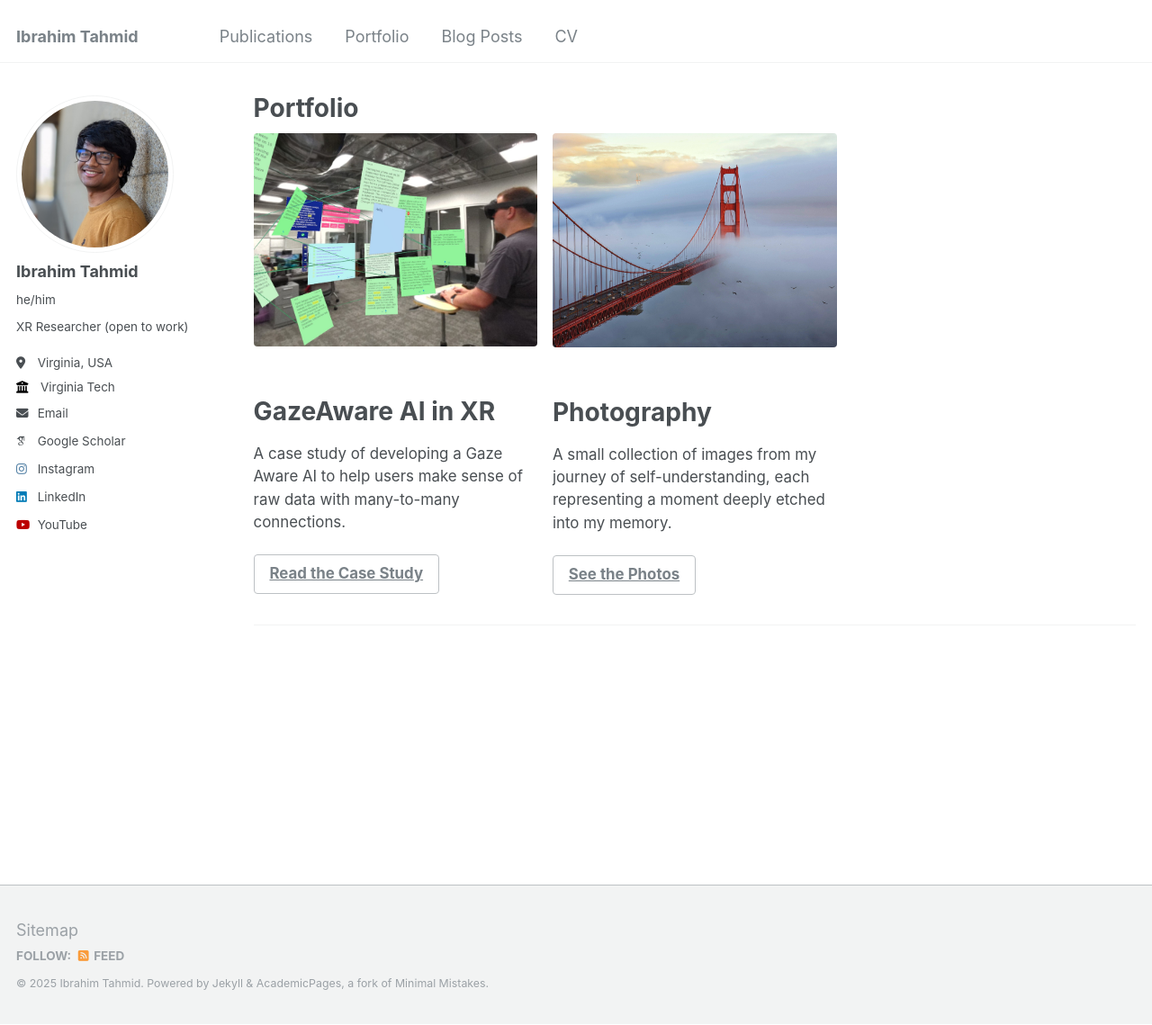
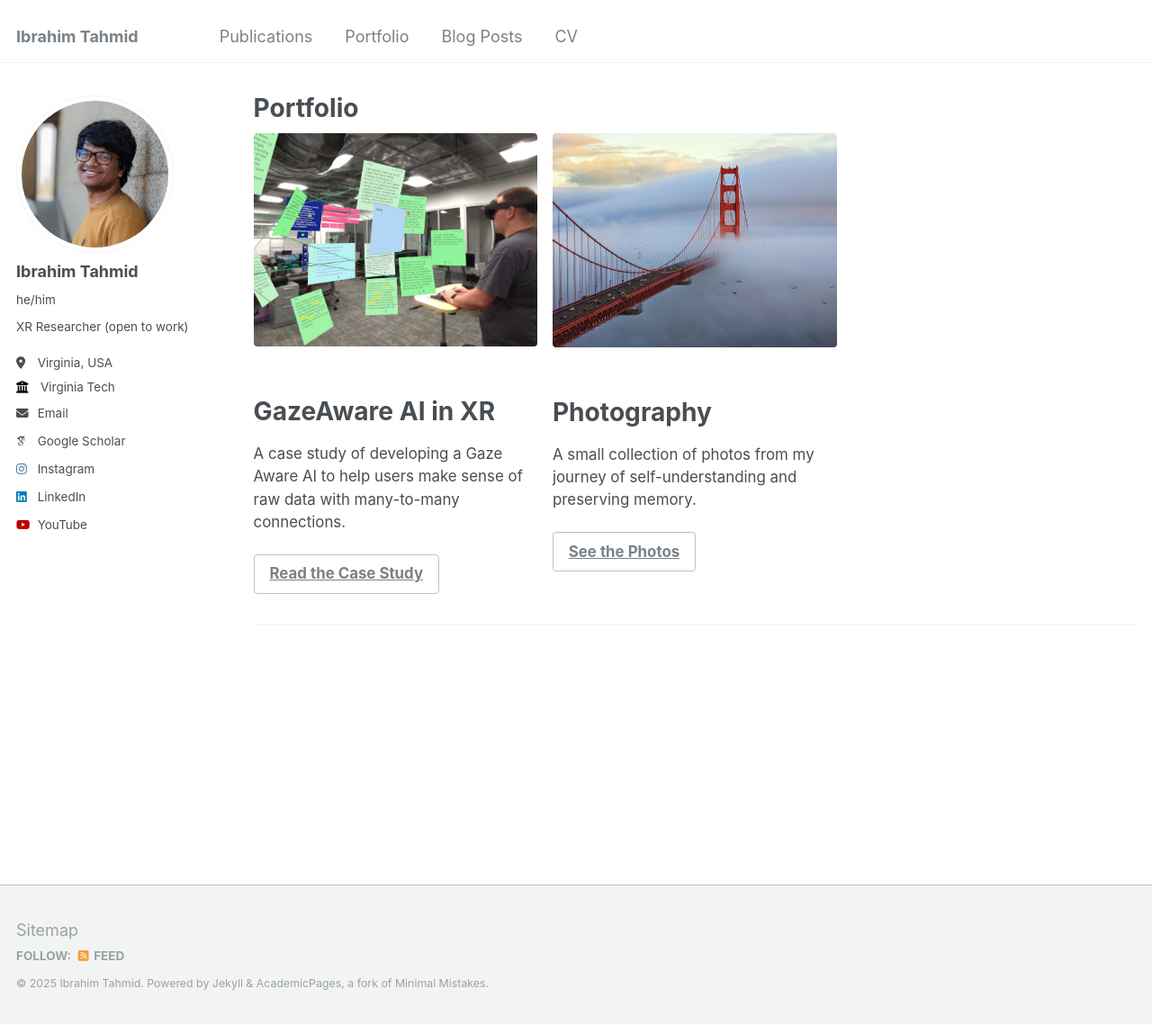
Before and after one commit to iatahmid/iatahmid.github.io, a Jekyll site: the page built from _pages/portfolio.html, in a window 1280 px wide and 1139 px high. Shown: the whole window at 90% size. Built offline with Jekyll 4.4.1, drawn with Linux system fonts in a browser that asks for light colours; some web fonts are replaced.

Commit message:
case study - gist

```diff
--- a/_pages/portfolio.html
+++ b/_pages/portfolio.html
@@ -14,7 +14,7 @@ feature_row:
   - image_path: photography/golden_gate.jpg
     alt: "Sample photography"
     title: "Photography"
-    excerpt: "A small collection of images from my journey of self-understanding, each representing a moment deeply etched into my memory."
+    excerpt: "A small collection of photos from my journey of self-understanding and preserving memory."
     url: "/portfolio/photography"
     btn_label: "See the Photos"
     btn_class: "btn--inverse"
```
Also changed, not shown: _portfolio/4-photography.md (+15 -0 lines).
